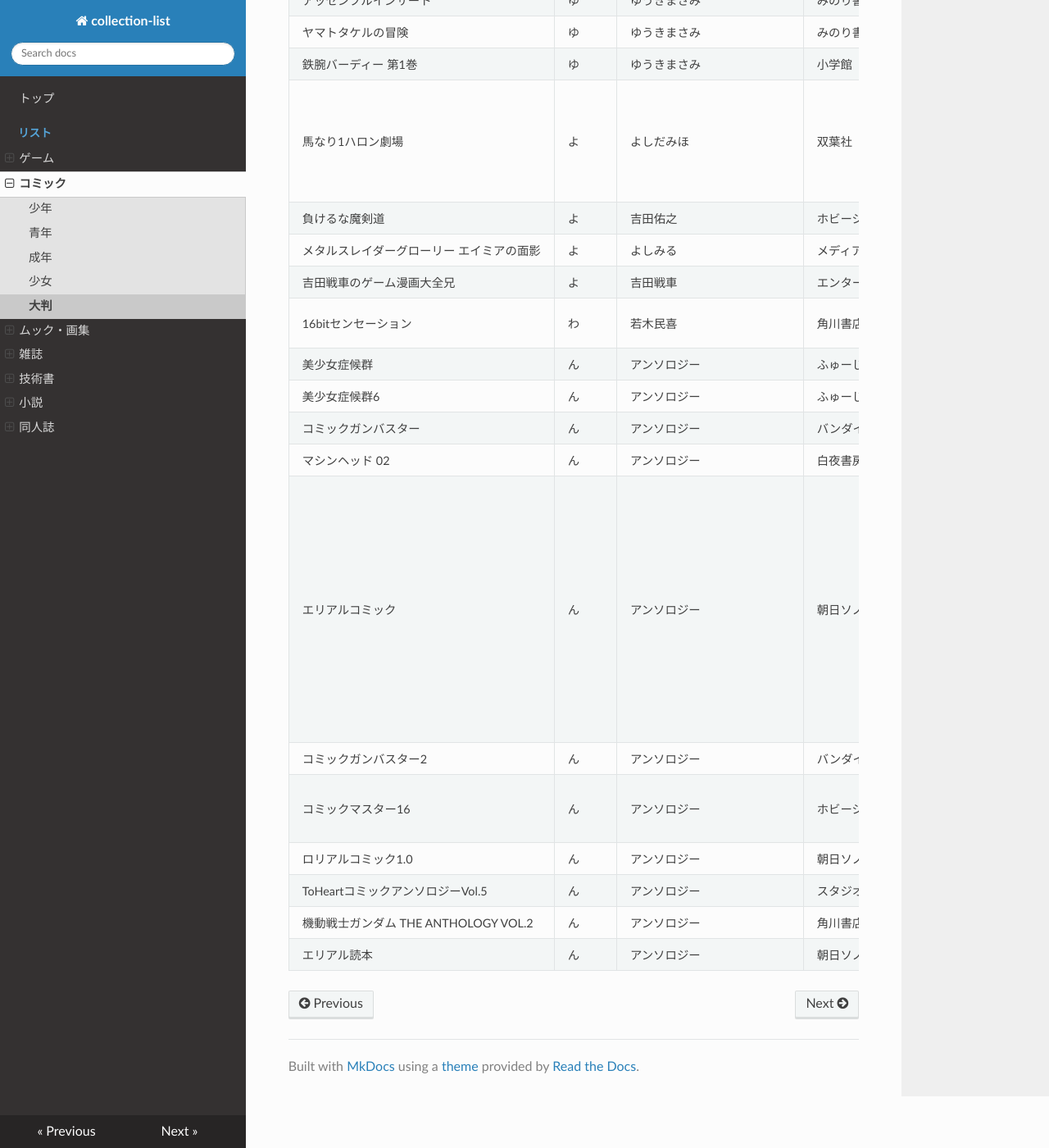
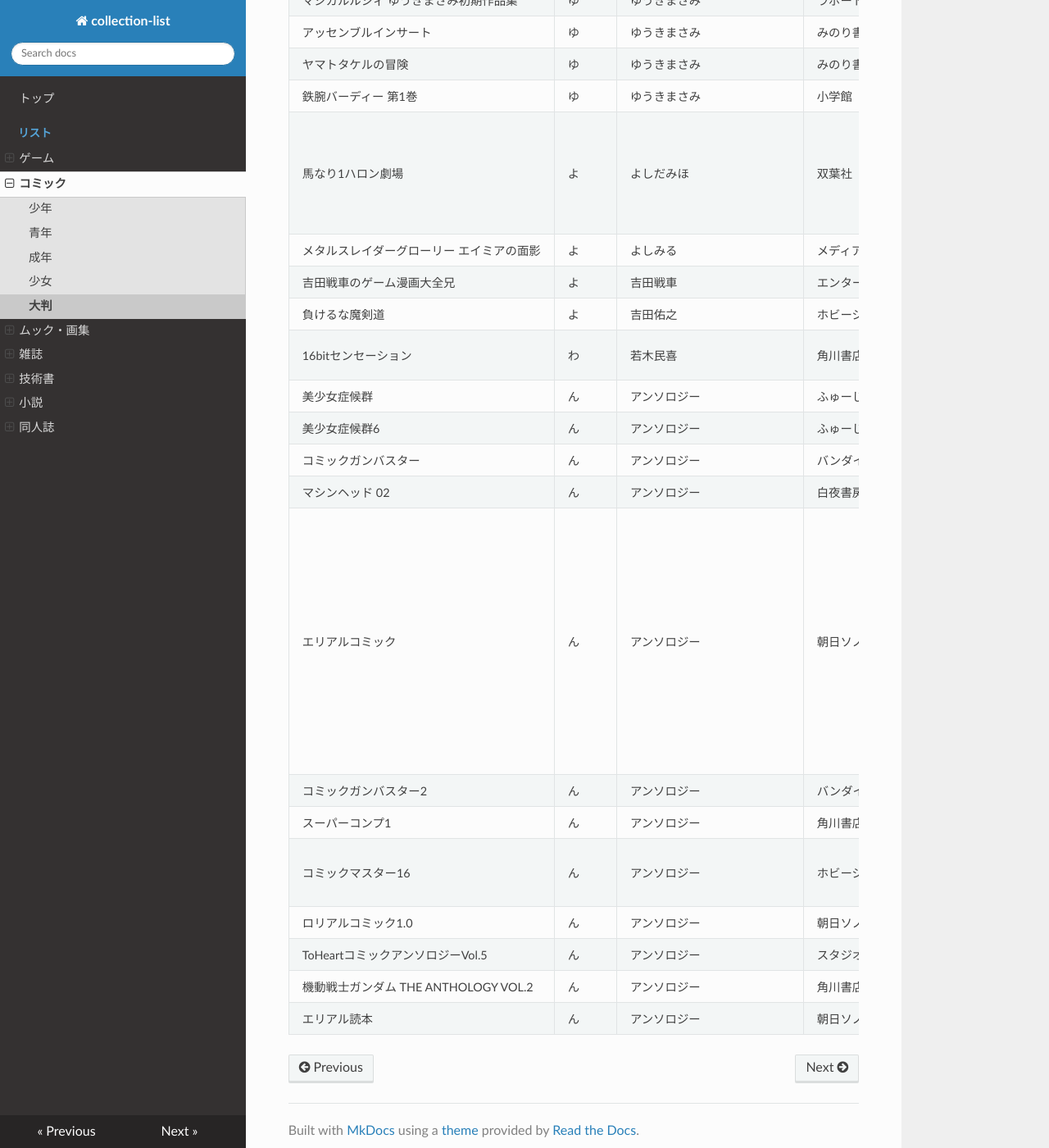
Before and after one commit to tutinoko364/collection-list, an MkDocs documentation site: the page built from docs/comic/comic-ooban.md, in a window 1280 px wide and 1400 px high, scrolled down 8293 px. Shown: the whole window at 82% size. Built offline with MkDocs 1.6.1, drawn with Linux system fonts in a browser that asks for light colours; nearby versions of some CDN libraries.

Commit message:
collection-list

```diff
--- a/docs/comic/comic-ooban.md
+++ b/docs/comic/comic-ooban.md
@@ -14,6 +14,7 @@
 | あずまんが大王 | あ | あずまきよひこ | メディアファクトリー | 電撃コミックスEX | 2000/2/25 | 全4巻あり |  | B6 | 1: 2002/4/30 31刷 帯付き<br>2: 2002/6/25 23刷 帯付き<br>3: 2002/6/25 11刷 帯付き<br>4: 2002/7/20 2刷 帯付き |
 | 大阪万博 | あ | あずまきよひこ | メディアファクトリー | 電撃コミックスEX | 2009/10/27 |  |  | B6 | 1刷 帯付き |
 | スレイヤーズ | あ | あらいずみるい(神坂一) | 角川書店 | ドラゴンコミックス | 1995/7/1 |  |  | B6 | 1刷 帯付き |
+| 監督不行届 | あ | 安野モヨコ | 祥伝社 | フィールヤング | 2005/2/15 |  |  | B6 | 2021/4/15 21刷 帯付き |
 | いつまでもどこまでも | あ | 阿乱霊 | 久保書店 | ワールドコミックス | 1983/8/15 |  |  | B6 | 1刷 広告付き |
 | Hideo Collection5 大冒険児 | あ | 吾妻ひでお | 双葉社 | アクションコミックス | 1985/3/23 |  |  | B6 | 1刷 |
 | Hideo Collection6陽はまた昇る | あ | 吾妻ひでお | 双葉社 | アクションコミックス | 1985/4/23 |  |  | B6 | 1刷 |
@@ -116,9 +117,9 @@
 | ヤマトタケルの冒険 | ゆ | ゆうきまさみ | みのり書房 | OUTコミックス | 1989/12/30 |  |  | B6 | 1刷 |
 | 鉄腕バーディー 第1巻 | ゆ | ゆうきまさみ | 小学館 | 週刊サンデー | 1996/8/15 |  |  | B6 | 1刷 |
 | 馬なり1ハロン劇場 | よ | よしだみほ | 双葉社 | アクションコミックス | 1992/6/12 | 1～6巻あり |  | B6 | 1: 1995/12/15 22刷<br>2: 1995/12/15 13刷<br>3: 1995/11/23 11刷<br>4: 1996/1/7 8刷<br>5: 1994/9/27 1刷<br>6: 1996/1/7 6刷 |
-| 負けるな魔剣道 | よ | 吉田佑之 | ホビージャパン |  | 1993/6/21 |  |  | B6 | 1刷 帯付き |
 | メタルスレイダーグローリー エイミアの面影 | よ | よしみる | メディアワークス | 電撃コミックスEX | 1995/8/25 |  |  | B6 | 1刷 |
 | 吉田戦車のゲーム漫画大全兄 | よ | 吉田戦車 | エンターブレイン | ビームコミックス | 2004/1/5 |  |  | B6 | 2006/2/10 6刷 |
+| 負けるな魔剣道 | よ | 吉田佑之 | ホビージャパン |  | 1993/6/21 |  |  | B6 | 1刷 帯付き |
 | 16bitセンセーション | わ | 若木民喜 | 角川書店 | - | 2020/9/14 | 全2巻あり |  | B6 | 1: 2020/10/15 2帯付き<br>2: 2021/11/6 1刷 帯付き |
 | 美少女症候群 | ん | アンソロジー | ふゅーじょんぷろだくと | - | 1985/8/1 |  |  | B6 | 1刷 |
 | 美少女症候群6 | ん | アンソロジー | ふゅーじょんぷろだくと | - | 1987/12/1 |  |  | B6 | 1刷 |
@@ -126,6 +127,7 @@
 | マシンヘッド 02 | ん | アンソロジー | 白夜書房 | - | 1989/10/20 |  |  | B6 | 1刷 ハガキ付き そうま竜也「イミテーションガール」 |
 | エリアルコミック | ん | アンソロジー | 朝日ソノラマ | - | 1990/8/25 | 全14巻あり |  | B6 | 1: 1990/8/25 1刷 帯付き<br>2: 1990/12/25 1刷<br>3: 1991/3/25 1刷<br>4: 1991/6/25 1刷 帯付き<br>5: 1991/9/15 1刷<br>6: 1991/11/15 1刷<br>7: 1992/2/1 刷 帯付き<br>8: 1992/4/1 1刷 帯付き<br>9: 1992/5/30 1刷 帯付き<br>10: 1992/8/25 1刷 帯付き<br>11: 1992/9/30 1刷 帯付き<br>12: 1992/12/25 1刷 帯付き<br>13: 1993/3/10 1刷 帯付き<br>14: 1993/4/30 1刷 帯付き |
 | コミックガンバスター2 | ん | アンソロジー | バンダイ | P.Cコミックス | 1991/5/10 |  |  | B6 | 1刷 |
+| スーパーコンプ1 | ん | アンソロジー | 角川書店 | コンプコミックスDX | 1992/11/10 | 全1巻 |  | B6 | 1刷 |
 | コミックマスター16 | ん | アンソロジー | ホビージャパン | - | 1993/9/18 |  |  | B6 | 1刷 連載「楽園通信社綺談」、<br>田中久仁彦「ブッタギレイヤー」、<br>「ゆみみみっくす」 |
 | ロリアルコミック1.0 | ん | アンソロジー | 朝日ソノラマ | - | 1993/9/30 |  |  | B6 | 1刷 |
 | ToHeartコミックアンソロジーVol.5 | ん | アンソロジー | スタジオDNA | - | 2000/6/1 |  |  | B6 | 1刷 ハガキ付き |
--- a/docs/table-file/comic/comic-ooban.csv
+++ b/docs/table-file/comic/comic-ooban.csv
@@ -13,6 +13,7 @@
 あずまんが大王,あ,あずまきよひこ,メディアファクトリー,電撃コミックスEX,2000/2/25,全4巻あり,,B6,1: 2002/4/30 31刷 帯付き<br>2: 2002/6/25 23刷 帯付き<br>3: 2002/6/25 11刷 帯付き<br>4: 2002/7/20 2刷 帯付き
 大阪万博,あ,あずまきよひこ,メディアファクトリー,電撃コミックスEX,2009/10/27,,,B6,1刷 帯付き
 スレイヤーズ,あ,あらいずみるい(神坂一),角川書店,ドラゴンコミックス,1995/7/1,,,B6,1刷 帯付き
+監督不行届,あ,安野モヨコ,祥伝社,フィールヤング,2005/2/15,,,B6,2021/4/15 21刷 帯付き
 いつまでもどこまでも,あ,阿乱霊,久保書店,ワールドコミックス,1983/8/15,,,B6,1刷 広告付き
 Hideo Collection5 大冒険児,あ,吾妻ひでお,双葉社,アクションコミックス,1985/3/23,,,B6,1刷
 Hideo Collection6陽はまた昇る,あ,吾妻ひでお,双葉社,アクションコミックス,1985/4/23,,,B6,1刷
@@ -115,9 +116,9 @@
 ヤマトタケルの冒険,ゆ,ゆうきまさみ,みのり書房,OUTコミックス,1989/12/30,,,B6,1刷
 鉄腕バーディー 第1巻,ゆ,ゆうきまさみ,小学館,週刊サンデー,1996/8/15,,,B6,1刷
 馬なり1ハロン劇場,よ,よしだみほ,双葉社,アクションコミックス,1992/6/12,1～6巻あり,,B6,1: 1995/12/15 22刷<br>2: 1995/12/15 13刷<br>3: 1995/11/23 11刷<br>4: 1996/1/7 8刷<br>5: 1994/9/27 1刷<br>6: 1996/1/7 6刷
-負けるな魔剣道,よ,吉田佑之,ホビージャパン,,1993/6/21,,,B6,1刷 帯付き
 メタルスレイダーグローリー エイミアの面影,よ,よしみる,メディアワークス,電撃コミックスEX,1995/8/25,,,B6,1刷
 吉田戦車のゲーム漫画大全兄,よ,吉田戦車,エンターブレイン,ビームコミックス,2004/1/5,,,B6,2006/2/10 6刷
+負けるな魔剣道,よ,吉田佑之,ホビージャパン,,1993/6/21,,,B6,1刷 帯付き
 16bitセンセーション,わ,若木民喜,角川書店,-,2020/9/14,全2巻あり,,B6,1: 2020/10/15 2帯付き<br>2: 2021/11/6 1刷 帯付き
 美少女症候群,ん,アンソロジー,ふゅーじょんぷろだくと,-,1985/8/1,,,B6,1刷
 美少女症候群6,ん,アンソロジー,ふゅーじょんぷろだくと,-,1987/12/1,,,B6,1刷
@@ -125,6 +126,7 @@
 マシンヘッド 02,ん,アンソロジー,白夜書房,-,1989/10/20,,,B6,1刷 ハガキ付き そうま竜也「イミテーションガール」
 エリアルコミック,ん,アンソロジー,朝日ソノラマ,-,1990/8/25,全14巻あり,,B6,1: 1990/8/25 1刷 帯付き<br>2: 1990/12/25 1刷<br>3: 1991/3/25 1刷<br>4: 1991/6/25 1刷 帯付き<br>5: 1991/9/15 1刷<br>6: 1991/11/15 1刷<br>7: 1992/2/1 刷 帯付き<br>8: 1992/4/1 1刷 帯付き<br>9: 1992/5/30 1刷 帯付き<br>10: 1992/8/25 1刷 帯付き<br>11: 1992/9/30 1刷 帯付き<br>12: 1992/12/25 1刷 帯付き<br>13: 1993/3/10 1刷 帯付き<br>14: 1993/4/30 1刷 帯付き
 コミックガンバスター2,ん,アンソロジー,バンダイ,P.Cコミックス,1991/5/10,,,B6,1刷
+スーパーコンプ1,ん,アンソロジー,角川書店,コンプコミックスDX,1992/11/10,全1巻,,B6,1刷
 コミックマスター16,ん,アンソロジー,ホビージャパン,-,1993/9/18,,,B6,1刷 連載「楽園通信社綺談」、<br>田中久仁彦「ブッタギレイヤー」、<br>「ゆみみみっくす」
 ロリアルコミック1.0,ん,アンソロジー,朝日ソノラマ,-,1993/9/30,,,B6,1刷
 ToHeartコミックアンソロジーVol.5,ん,アンソロジー,スタジオDNA,-,2000/6/1,,,B6,1刷 ハガキ付き
```
